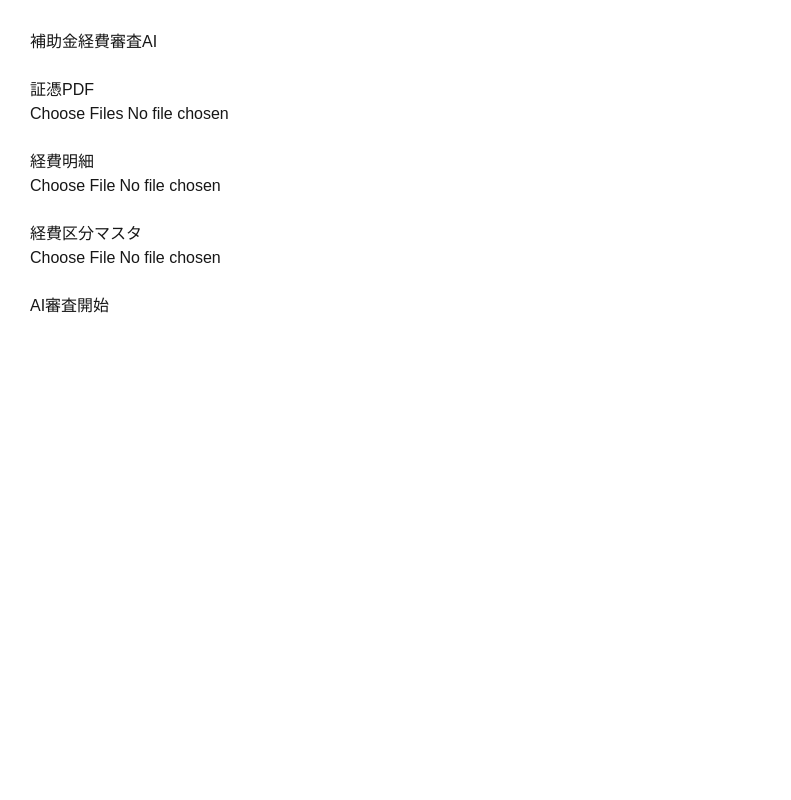
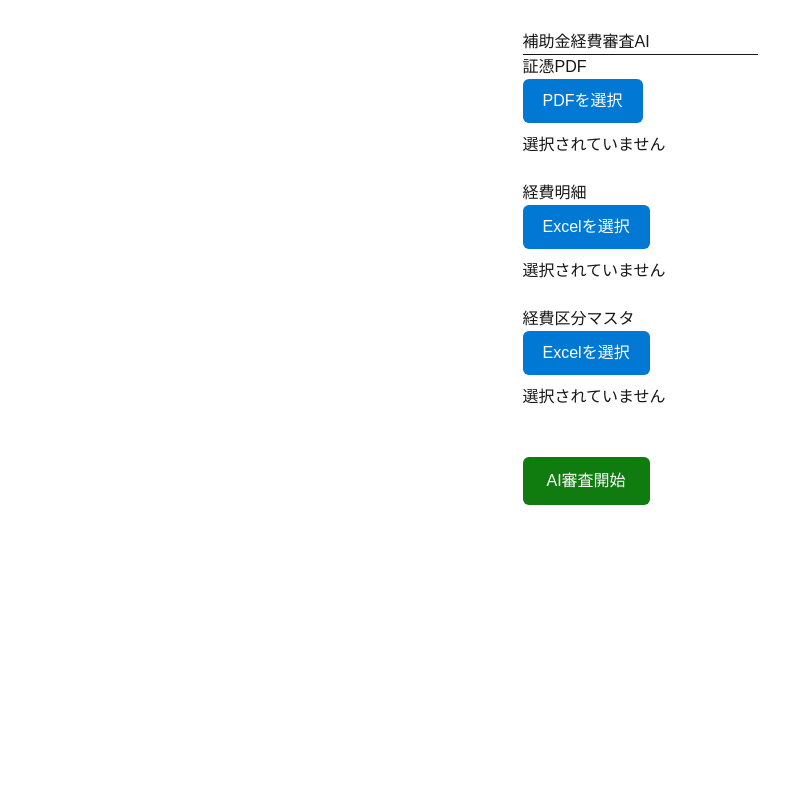
Before and after one commit to takakuwakeita-coder/difyExamination, a Next.js app: page / in a window 1280 px wide. Shown: the top 800 px of the page, without its empty margins (0-791 px from the left). Built offline with nearby package versions, Linux system fonts and the light colour scheme.

Commit message:
improve ui

```diff
--- a/app/page.tsx
+++ b/app/page.tsx
@@ -20,6 +20,16 @@ export default function Home() {
   const [result, setResult] =
     useState("");
 
+  const buttonStyle = {
+    display: "inline-block",
+    padding: "10px 20px",
+    backgroundColor: "#0078d4",
+    color: "white",
+    borderRadius: "6px",
+    cursor: "pointer",
+    marginBottom: "10px"
+  };
+
   const runAudit = async () => {
 
     try {
@@ -35,7 +45,7 @@ export default function Home() {
       }
 
       if (!categoryFile) {
-        alert("経費区分を選択してください");
+        alert("経費区分マスタを選択してください");
         return;
       }
 
@@ -151,7 +161,9 @@ export default function Home() {
 
     <main
       style={{
-        padding: 30
+        padding: "30px",
+        maxWidth: "1200px",
+        margin: "0 auto"
       }}
     >
 
@@ -159,56 +171,97 @@ export default function Home() {
         補助金経費審査AI
       </h1>
 
-      <br />
+      <hr />
 
       <h3>
         証憑PDF
       </h3>
 
+      <label style={buttonStyle}>
+        PDFを選択
+
         <input
           type="file"
           accept=".pdf"
           multiple
-        onChange={e =>
+          hidden
+          onChange={(e) =>
             setPdfFiles(
               e.target.files
             )
           }
         />
+      </label>
 
-      <br />
+      <div>
+        {
+          pdfFiles
+            ? Array.from(pdfFiles)
+                .map(x => x.name)
+                .join(", ")
+            : "選択されていません"
+        }
+      </div>
+
       <br />
 
       <h3>
         経費明細
       </h3>
 
+      <label style={buttonStyle}>
+        Excelを選択
+
         <input
           type="file"
           accept=".xlsx"
-        onChange={e =>
+          hidden
+          onChange={(e) =>
             setDetailFile(
-            e.target.files?.[0] || null
+              e.target.files?.[0]
+                || null
             )
           }
         />
+      </label>
 
-      <br />
+      <div>
+        {
+          detailFile
+            ? detailFile.name
+            : "選択されていません"
+        }
+      </div>
+
       <br />
 
       <h3>
         経費区分マスタ
       </h3>
 
+      <label style={buttonStyle}>
+        Excelを選択
+
         <input
           type="file"
           accept=".xlsx"
-        onChange={e =>
+          hidden
+          onChange={(e) =>
             setCategoryFile(
-            e.target.files?.[0] || null
+              e.target.files?.[0]
+                || null
             )
           }
         />
+      </label>
+
+      <div>
+        {
+          categoryFile
+            ? categoryFile.name
+            : "選択されていません"
+        }
+      </div>
 
       <br />
       <br />
@@ -216,10 +269,22 @@ export default function Home() {
       <button
         onClick={runAudit}
         disabled={loading}
+        style={{
+          padding: "12px 24px",
+          backgroundColor:
+            "#107c10",
+          color: "white",
+          border: "none",
+          borderRadius: "6px",
+          cursor: "pointer",
+          fontSize: "16px"
+        }}
       >
-        {loading
-          ? "審査中..."
-          : "AI審査開始"}
+        {
+          loading
+            ? "AI審査中..."
+            : "AI審査開始"
+        }
       </button>
 
       <br />
@@ -228,9 +293,12 @@ export default function Home() {
       <textarea
         value={result}
         readOnly
-        rows={40}
+        rows={30}
         style={{
-          width: "100%"
+          width: "100%",
+          padding: "10px",
+          fontFamily:
+            "Consolas, monospace"
         }}
       />
 
```
Lines whose indentation alone changed are shown as unchanged.
